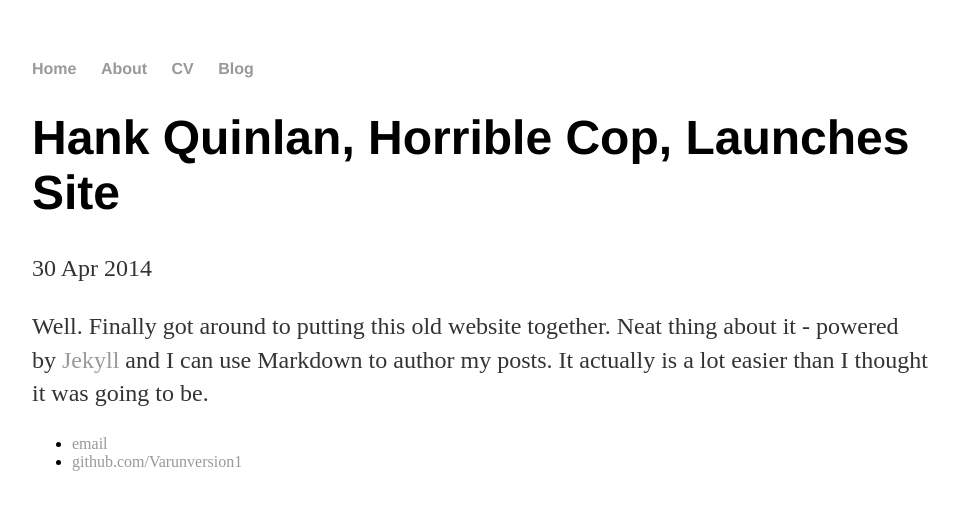
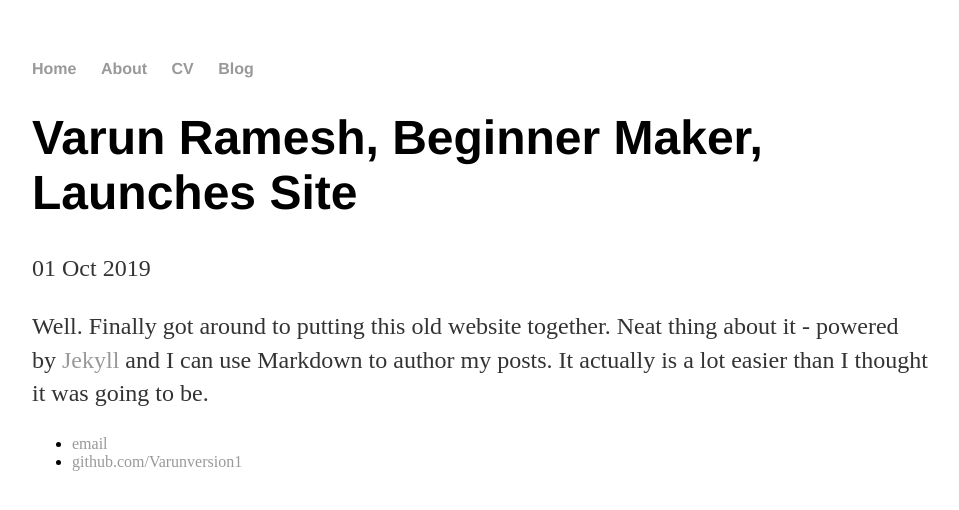
Before and after one commit to Varunversion1/Varunversion1.github.io, a Jekyll site: the page built from _posts/2019-10-01-varun-site-launched.md, in a window 1280 px wide. Shown: the top 510 px of the page, without its empty margins (160-1119 px from the left). Built offline with Jekyll 4.4.1, drawn with Linux system fonts in a browser that asks for light colours.

Commit message:
Update and rename 2014-04-30-hank-quinlan-site-launched.md to 2019-10-01-varun-site-launched.md

```diff
--- a/_posts/2014-04-30-hank-quinlan-site-launched.md
+++ b/_posts/2019-10-01-varun-site-launched.md
@@ -1,7 +1,7 @@
 ---
 layout: post
-title: "Hank Quinlan, Horrible Cop, Launches Site"
-date: 2014-04-30
+title: "Varun Ramesh, Beginner Maker, Launches Site"
+date: 2019-10-01
 ---
 
 Well. Finally got around to putting this old website together. Neat thing about it - powered by [Jekyll](http://jekyllrb.com) and I can use Markdown to author my posts. It actually is a lot easier than I thought it was going to be.
```
